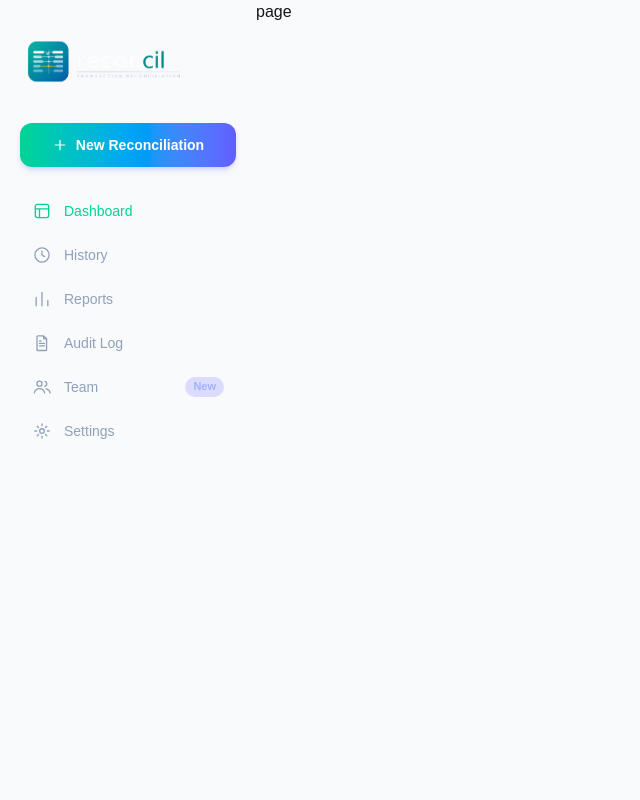
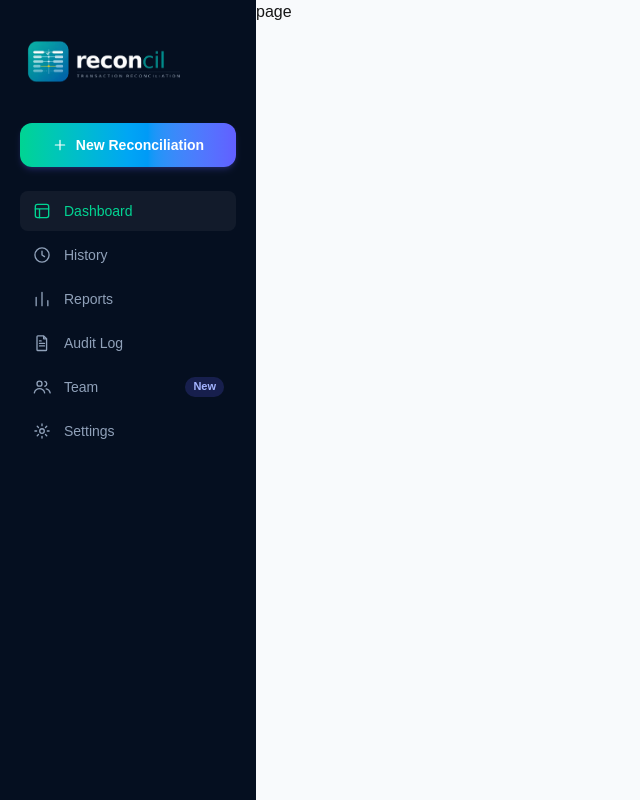
Before and after one commit to ousainoubsj/recon-frontend, a Next.js app: page /dashboard in a window 1280 px wide. Shown: the whole page, without its empty margins (0-640 px from the left). Built offline with nearby package versions, Linux system fonts and the light colour scheme.

Commit message:
Add background color to Sidebar component for improved visibility

```diff
--- a/components/dashboard/Sidebar.tsx
+++ b/components/dashboard/Sidebar.tsx
@@ -13,7 +13,7 @@ const navItems = [
 
 export default function Sidebar() {
   return (
-    <aside className="hidden w-64 shrink-0 flex-col px-5 py-8 lg:flex">
+    <aside className="hidden w-64 shrink-0 flex-col bg-[#050F20] px-5 py-8 lg:flex">
       <Image src="/images/Reconcil-logo.png" alt="Reconcil" width={380} height={127} className="-ml-1 h-auto w-44" />
 
       <Link
```
